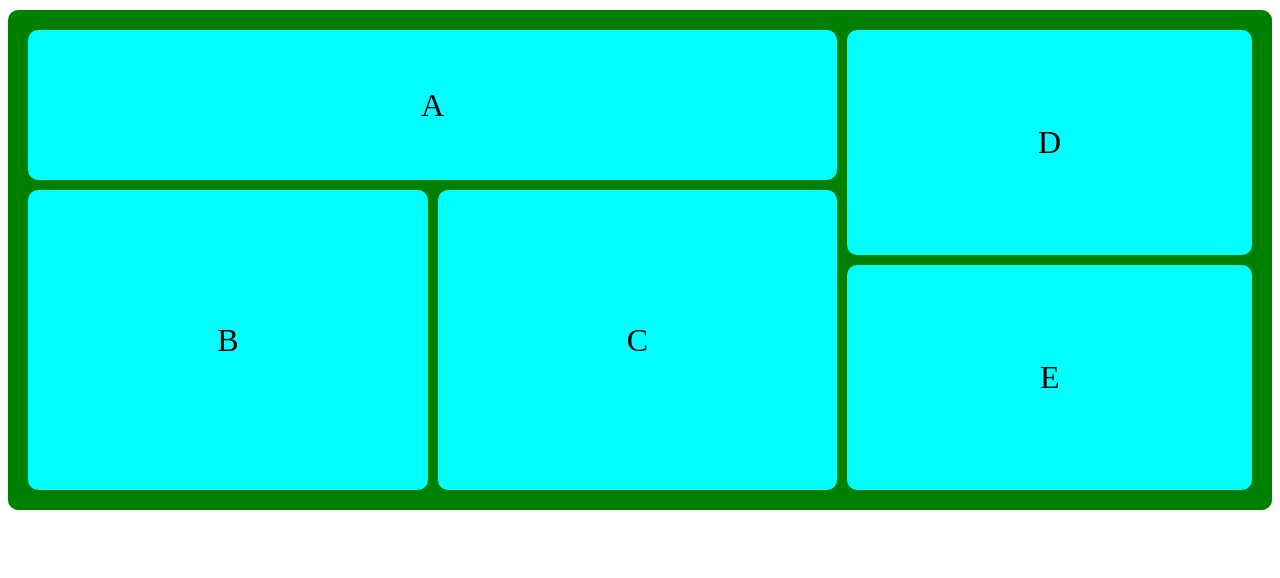
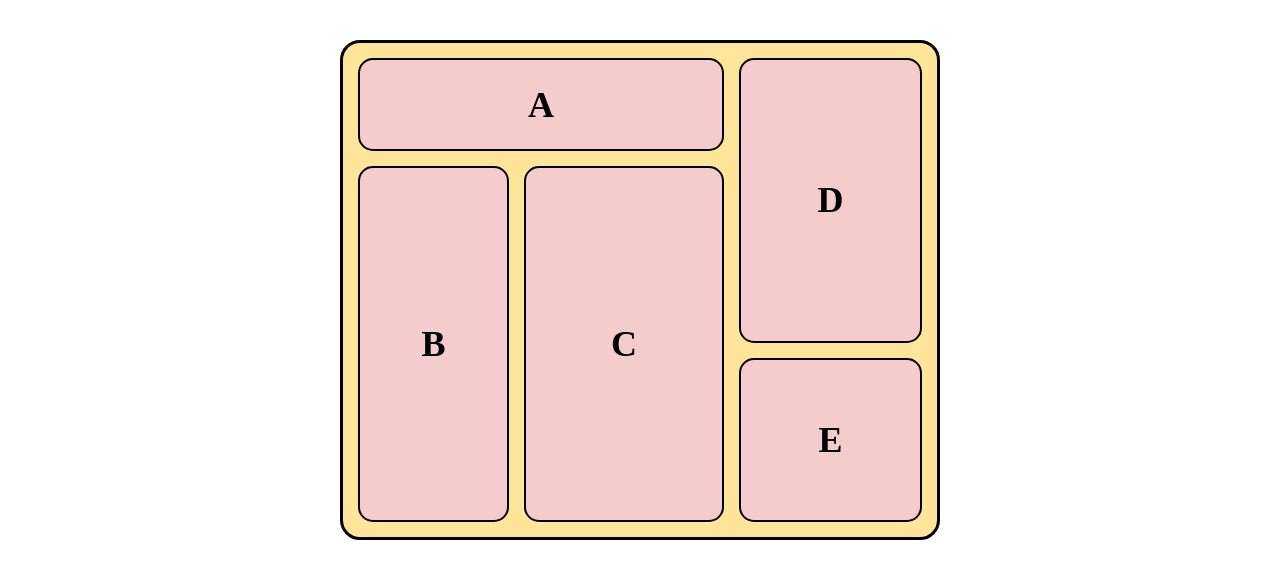
Before and after one commit to Juanpipi2005/tarea-maqueta, a plain HTML site: page index.html in a window 1280 px wide. Drawn offline with Linux system fonts and the light colour scheme.

Commit message:
añado la maqueta final

```diff
--- a/index.html
+++ b/index.html
@@ -8,16 +8,16 @@
 </head>
 <body>
     <div class="container-general">
-  <div class="container-col-izq">
-    <div class="item item-a">A</div>
-    <div class="fila-abajo">
-      <div class="item item-b">B</div>
-      <div class="item item-c">C</div>
+  <div class="columna-izquierda">
+    <div class="container-hijo">A</div>
+    <div class="fila-bc">
+      <div class="container-hijo">B</div>
+      <div class="container-hijo">C</div>
     </div>
   </div>
-  <div class="container-col-der">
-    <div class="item item-d">D</div>
-    <div class="item item-e">E</div>
+  <div class="columna-derecha">
+    <div class="container-hijo">D</div>
+    <div class="container-hijo">E</div>
   </div>
 </div>
 </body>
--- a/style.css
+++ b/style.css
@@ -1,66 +1,59 @@
 .container-general {
-    width: 100%;
+    width: 600px;
     height: 500px;
-    background-color: green;
-    margin-top: 10px;
-    border-radius: 10px;
+    background-color: #ffe599;
+    margin-top: 40px;
+    border-radius: 20px;
+    display: flex;
+    gap: 15px;
+    border: 3px solid #000000;
+    box-sizing: border-box;
+    padding: 15px;
+    justify-self: center;
+}
+
+.columna-izquierda {
+    display: flex;
+    flex-direction: column;
+    gap: 15px;
+    flex: 2;
+}
+
+.fila-bc {
+    display: flex;
+    gap: 15px;
+    flex: 4;
+
+}
+
+.fila-bc .container-hijo:nth-child(2) {
+    flex: 1.6;
+}
+.fila-bc .container-hijo:nth-child(1) {
+    flex: 1.2;
+}
+
+.columna-derecha {
+    display: flex;
+    flex-direction: column;
+    gap: 15px;
+    flex: 1;
+}
+
+.columna-derecha .container-hijo:nth-child(1) {
+    flex: 1.4;
+}
+.columna-derecha .container-hijo:nth-child(2) {
+    flex: 0.8;
+}
+.container-hijo {
+    background-color: #f4cccc;
+    border-radius: 15px;
     display: flex;
     justify-content: center;
     align-items: center;
-    gap: 10px;
-    padding: 20px;
-    box-sizing: border-box;
+    font-size: 36px;
+    font-weight: bold;
+    flex: 1;
+    border: 2px solid #000000;
 }
-
-.container-col-izq {
-    flex: 2;
-    display: flex;
-    flex-direction: column;
-    gap: 10px;
-    height: 100%;
-}
-
-.item-a {
-    background-color: cyan;
-    border-radius: 10px;
-    flex: 1;
-    display: flex;
-    justify-content: center;
-    align-items: center;
-    font-size: 2rem;
-}
-
-.fila-abajo {
-    display: flex;
-    flex: 2;
-    gap: 10px;
-    height: 100%;
-}
-
-.item-b, .item-c {
-    background-color: cyan;
-    border-radius: 10px;
-    flex: 1;
-    display: flex;
-    justify-content: center;
-    align-items: center;
-    font-size: 2rem;
-}
-
-.container-col-der {
-    flex: 1;
-    display: flex;
-    flex-direction: column;
-    gap: 10px;
-    height: 100%;
-}
-
-.item-d, .item-e {
-    background-color: cyan;
-    border-radius: 10px;
-    flex: 1;
-    display: flex;
-    justify-content: center;
-    align-items: center;
-    font-size: 2rem;
-}
```
